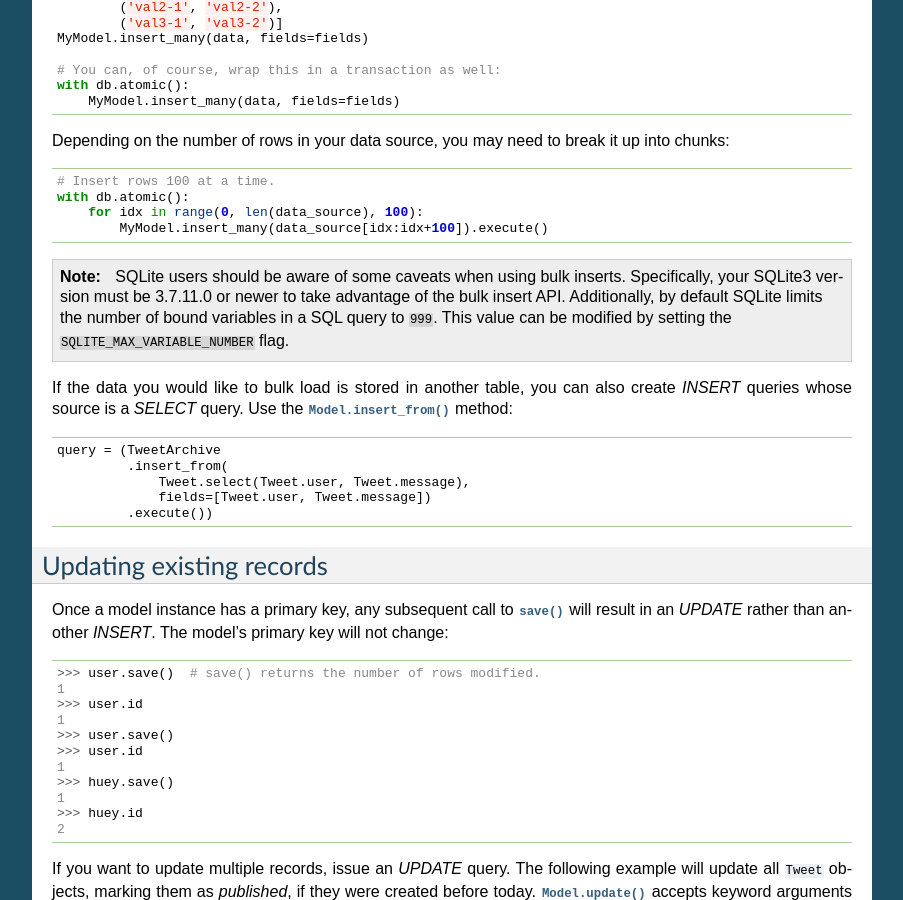
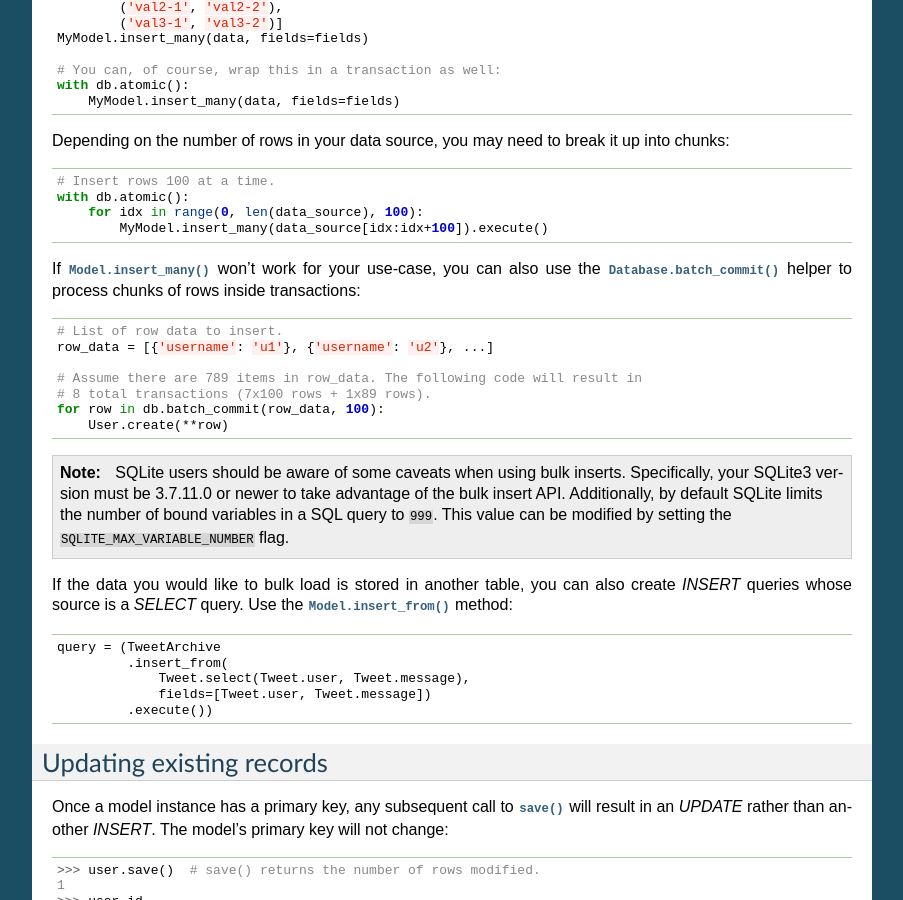
Before and after one commit to coleifer/peewee, a Sphinx documentation site: the page built from docs/peewee/querying.rst, in a window 1280 px wide and 900 px high, scrolled down 1931 px. Shown: the whole window, without its empty margins (198-1101 px from the left). Built offline with Sphinx 7.4.7, drawn with Linux system fonts in a browser that asks for light colours; pages that are not in the unit, such as notebooks, are missing from menus.

Commit message:
Add batch_commit note to bulk-insert doc.

```diff
--- a/docs/peewee/querying.rst
+++ b/docs/peewee/querying.rst
@@ -147,6 +147,20 @@ up into chunks:
     with db.atomic():
         for idx in range(0, len(data_source), 100):
             MyModel.insert_many(data_source[idx:idx+100]).execute()
+
+If :py:meth:`Model.insert_many` won't work for your use-case, you can also use
+the :py:meth:`Database.batch_commit` helper to process chunks of rows inside
+transactions:
+
+.. code-block:: python
+
+    # List of row data to insert.
+    row_data = [{'username': 'u1'}, {'username': 'u2'}, ...]
+
+    # Assume there are 789 items in row_data. The following code will result in
+    # 8 total transactions (7x100 rows + 1x89 rows).
+    for row in db.batch_commit(row_data, 100):
+        User.create(**row)
 
 .. note::
     SQLite users should be aware of some caveats when using bulk inserts.
```
